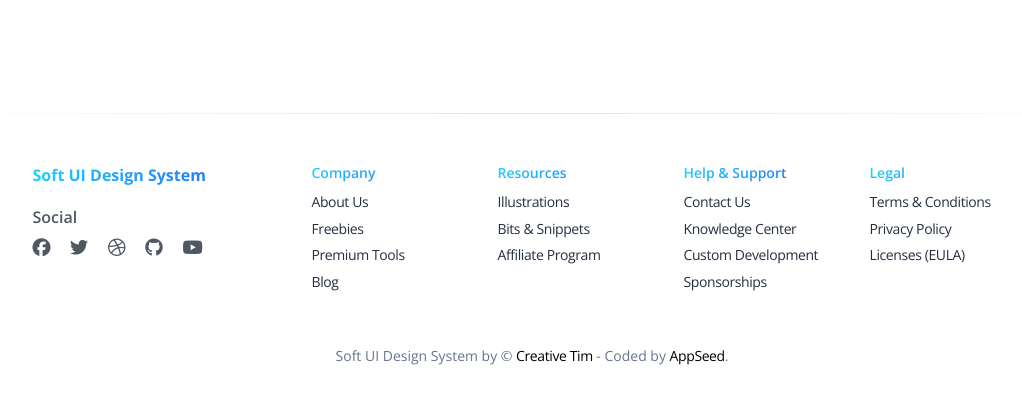
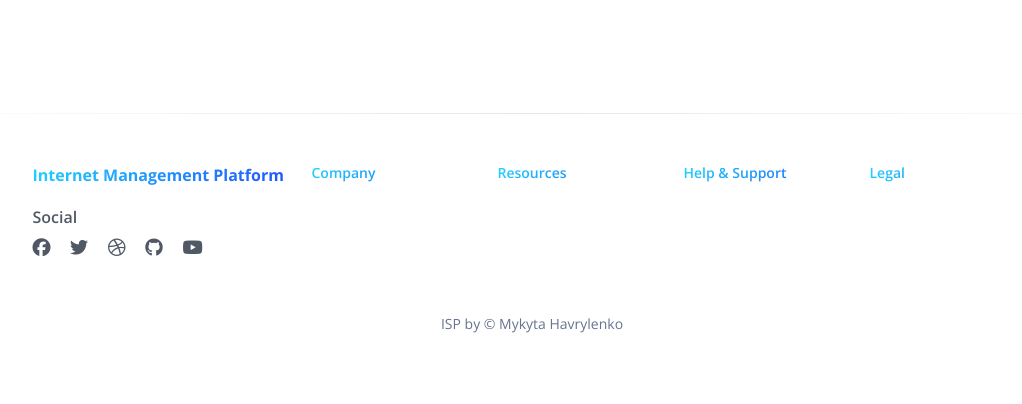
Before and after one commit to niksgawrilenko/internet-services-management-platform, a Django app: page /address/1/delete/ in a window 1280 px wide. Shown: the part 217-621 px from the top of the page, without its empty margins (108-1130 px from the left). Run offline with Django 4.2, Linux system fonts and the light colour scheme; a user stored in the database is signed in; data comes from the database, SQL or seed files in the repository; some libraries are stand-ins or nearby versions.

Commit message:
Update footer

```diff
--- a/templates/includes/footer.html
+++ b/templates/includes/footer.html
@@ -5,33 +5,33 @@
       <div class=" row">
         <div class="col-md-3 mb-4 ms-auto">
           <div>
-            <h6 class="text-gradient text-info font-weight-bolder">Soft UI Design System</h6>
+            <h6 class="text-gradient text-info font-weight-bolder">Internet Management Platform</h6>
           </div>
           <div>
             <h6 class="mt-3 mb-2 opacity-8">Social</h6>
             <ul class="d-flex flex-row ms-n3 nav">
               <li class="nav-item">
-                <a class="nav-link pe-1" href="https://www.facebook.com/CreativeTim/" target="_blank">
+                <a class="nav-link pe-1" href="https://www.facebook.com/" target="_blank">
                   <i class="fab fa-facebook text-lg opacity-8"></i>
                 </a>
               </li>
               <li class="nav-item">
-                <a class="nav-link pe-1" href="https://twitter.com/creativetim" target="_blank">
+                <a class="nav-link pe-1" href="https://twitter.com/" target="_blank">
                   <i class="fab fa-twitter text-lg opacity-8"></i>
                 </a>
               </li>
               <li class="nav-item">
-                <a class="nav-link pe-1" href="https://dribbble.com/creativetim" target="_blank">
+                <a class="nav-link pe-1" href="https://dribbble.com/" target="_blank">
                   <i class="fab fa-dribbble text-lg opacity-8"></i>
                 </a>
               </li>
               <li class="nav-item">
-                <a class="nav-link pe-1" href="https://github.com/creativetimofficial" target="_blank">
+                <a class="nav-link pe-1" href="https://github.com/" target="_blank">
                   <i class="fab fa-github text-lg opacity-8"></i>
                 </a>
               </li>
               <li class="nav-item">
-                <a class="nav-link pe-1" href="https://www.youtube.com/channel/UCVyTG4sCw-rOvB9oHkzZD1w" target="_blank">
+                <a class="nav-link pe-1" href="https://www.youtube.com/" target="_blank">
                   <i class="fab fa-youtube text-lg opacity-8"></i>
                 </a>
               </li>
@@ -41,106 +41,27 @@
         <div class="col-md-2 col-sm-6 col-6 mb-4">
           <div>
             <h6 class="text-gradient text-info text-sm">Company</h6>
-            <ul class="flex-column ms-n3 nav">
-              <li class="nav-item">
-                <a class="nav-link" href="https://www.creative-tim.com/presentation" target="_blank">
-                  About Us
-                </a>
-              </li>
-              <li class="nav-item">
-                <a class="nav-link" href="https://www.creative-tim.com/templates/free" target="_blank">
-                  Freebies
-                </a>
-              </li>
-              <li class="nav-item">
-                <a class="nav-link" href="https://www.creative-tim.com/templates/premium" target="_blank">
-                  Premium Tools
-                </a>
-              </li>
-              <li class="nav-item">
-                <a class="nav-link" href="https://www.creative-tim.com/blog" target="_blank">
-                  Blog
-                </a>
-              </li>
-            </ul>
           </div>
         </div>
         <div class="col-md-2 col-sm-6 col-6 mb-4">
           <div>
             <h6 class="text-gradient text-info text-sm">Resources</h6>
-            <ul class="flex-column ms-n3 nav">
-              <li class="nav-item">
-                <a class="nav-link" href="https://iradesign.io/" target="_blank">
-                  Illustrations
-                </a>
-              </li>
-              <li class="nav-item">
-                <a class="nav-link" href="https://www.creative-tim.com/bits" target="_blank">
-                  Bits & Snippets
-                </a>
-              </li>
-              <li class="nav-item">
-                <a class="nav-link" href="https://www.creative-tim.com/affiliates/new" target="_blank">
-                  Affiliate Program
-                </a>
-              </li>
-            </ul>
           </div>
         </div>
         <div class="col-md-2 col-sm-6 col-6 mb-4">
           <div>
             <h6 class="text-gradient text-info text-sm">Help & Support</h6>
-            <ul class="flex-column ms-n3 nav">
-              <li class="nav-item">
-                <a class="nav-link" href="https://www.creative-tim.com/contact-us" target="_blank">
-                  Contact Us
-                </a>
-              </li>
-              <li class="nav-item">
-                <a class="nav-link" href="https://www.creative-tim.com/knowledge-center" target="_blank">
-                  Knowledge Center
-                </a>
-              </li>
-              <li class="nav-item">
-                <a class="nav-link" href="https://services.creative-tim.com/?ref=ct-soft-ui-footer" target="_blank">
-                  Custom Development
-                </a>
-              </li>
-              <li class="nav-item">
-                <a class="nav-link" href="https://www.creative-tim.com/sponsorships" target="_blank">
-                  Sponsorships
-                </a>
-              </li>
-            </ul>
           </div>
         </div>
         <div class="col-md-2 col-sm-6 col-6 mb-4 me-auto">
           <div>
             <h6 class="text-gradient text-info text-sm">Legal</h6>
-            <ul class="flex-column ms-n3 nav">
-              <li class="nav-item">
-                <a class="nav-link" href="https://www.creative-tim.com/terms" target="_blank">
-                  Terms & Conditions
-                </a>
-              </li>
-              <li class="nav-item">
-                <a class="nav-link" href="https://www.creative-tim.com/privacy" target="_blank">
-                  Privacy Policy
-                </a>
-              </li>
-              <li class="nav-item">
-                <a class="nav-link" href="https://www.creative-tim.com/license" target="_blank">
-                  Licenses (EULA)
-                </a>
-              </li>
-            </ul>
           </div>
         </div>
         <div class="col-12">
           <div class="text-center">
             <p class="my-4 text-sm">
-              Soft UI Design System by &copy; <a target="_blank" href="https://bit.ly/3fKQZaL" target="_blank">Creative Tim</a>
-              - Coded by <a target="_blank" href="https://appseed.us" target="_blank">AppSeed</a>.
+              ISP by &copy; Mykyta Havrylenko
             </p>
           </div>
         </div>
```
